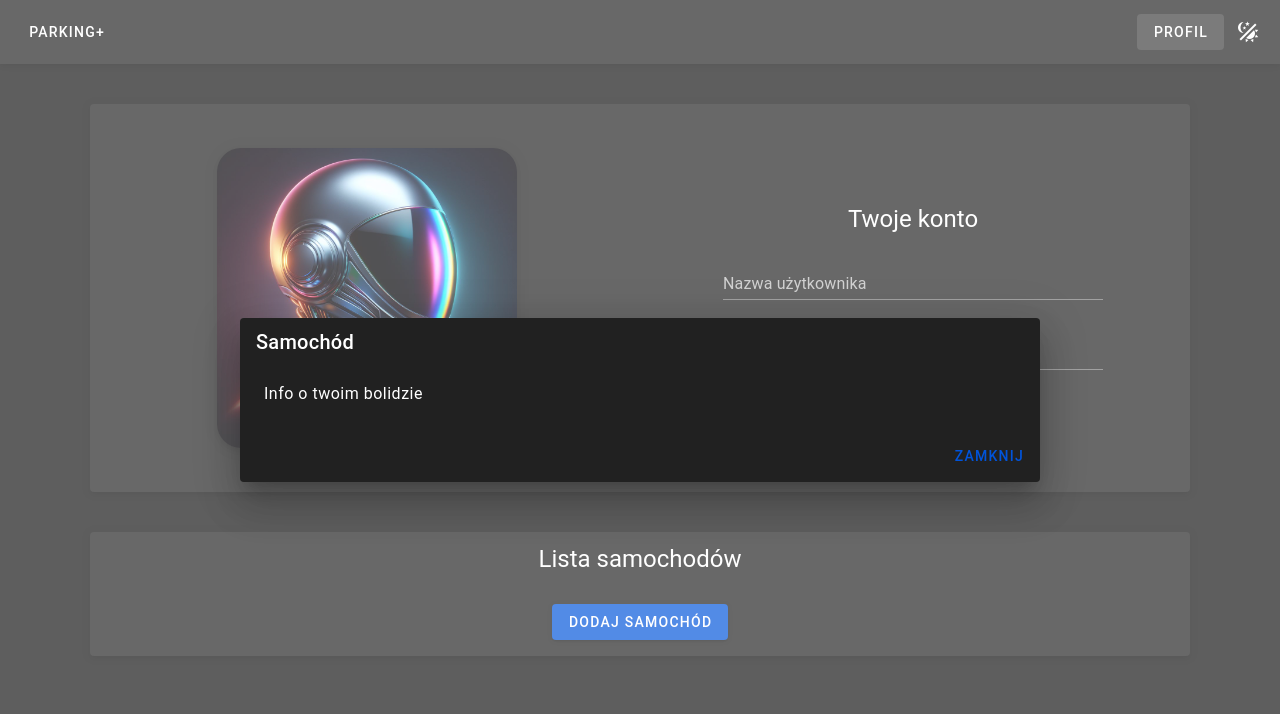
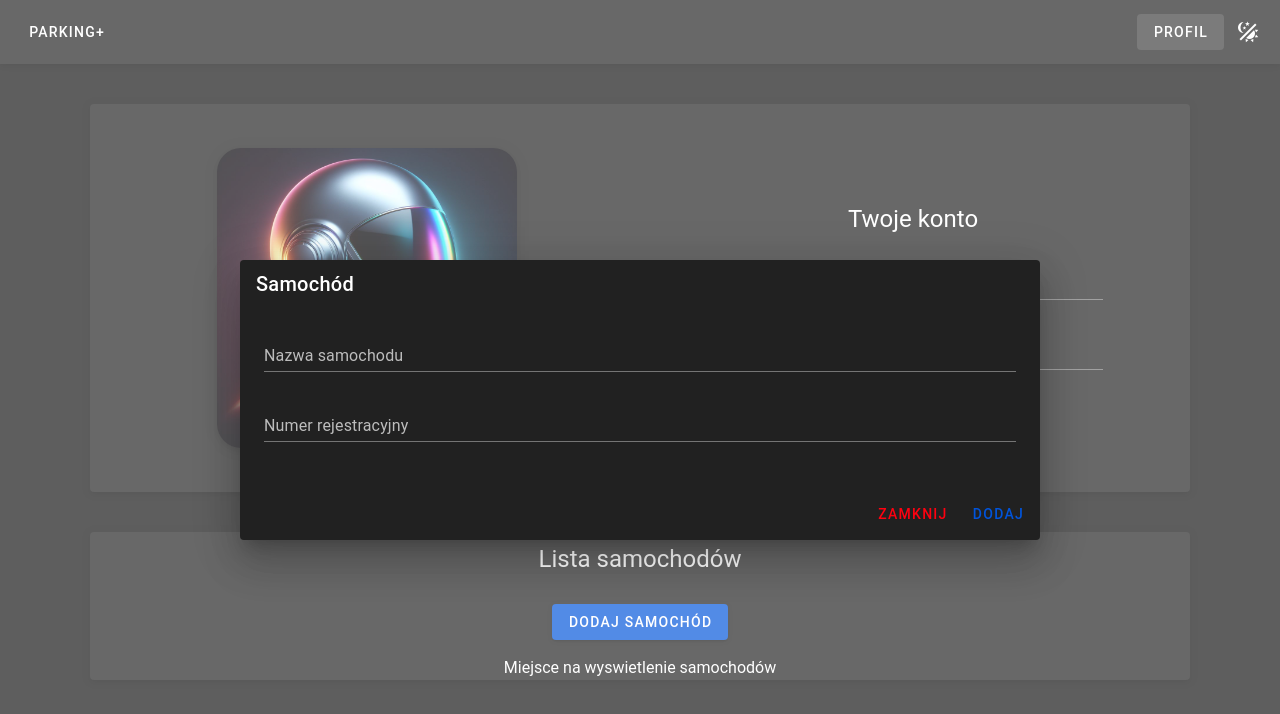
Before and after one commit to Lecrut/Parking-, a Nuxt app: page /client/profile in a window 1280 px wide. Both pictures are taken after a click on the button "DODAJ SAMOCHÓD". Shown: the top 714 px of the page. Built offline with nearby package versions, Linux system fonts and the light colour scheme.

Commit message:
add empty carForm

```diff
--- a/components/user/carForm.vue
+++ b/components/user/carForm.vue
@@ -31,12 +31,27 @@ watch(isShow, () => isShowRef.value = isShow.value)
       </v-card-title>
 
       <v-card-text>
-        Info o twoim bolidzie
+        <v-form>
+          <v-text-field
+              label="Nazwa samochodu"
+              type="text"
+          />
+
+          <v-text-field
+              label="Numer rejestracyjny"
+              type="text"
+          />
+
+        </v-form>
       </v-card-text>
 
       <v-card-actions class="justify-end">
-        <v-btn @click="close">
+        <v-btn @click="close" color="error">
           Zamknij
+        </v-btn>
+
+        <v-btn>
+          Dodaj
         </v-btn>
       </v-card-actions>
     </v-card>
--- a/pages/client/profile.vue
+++ b/pages/client/profile.vue
@@ -57,6 +57,10 @@ function handleEditCarForm() {
         <v-btn class="my-4" @click="isShowCarForm = true">
           Dodaj samochód
         </v-btn>
+
+        <div>
+          Miejsce na wyswietlenie samochodów
+        </div>
       </v-col>
     </v-row>
   </v-sheet>
--- a/plugins/vuetify.ts
+++ b/plugins/vuetify.ts
@@ -13,12 +13,14 @@ export default defineNuxtPlugin((app) => {
           dark: false,
           colors: {
             primary: '#0054db',
+            error: '#FF0110',
           },
         },
         dark: {
           dark: true,
           colors: {
             primary: '#0054db',
+            error: '#FF0110',
           },
         },
       },
```
